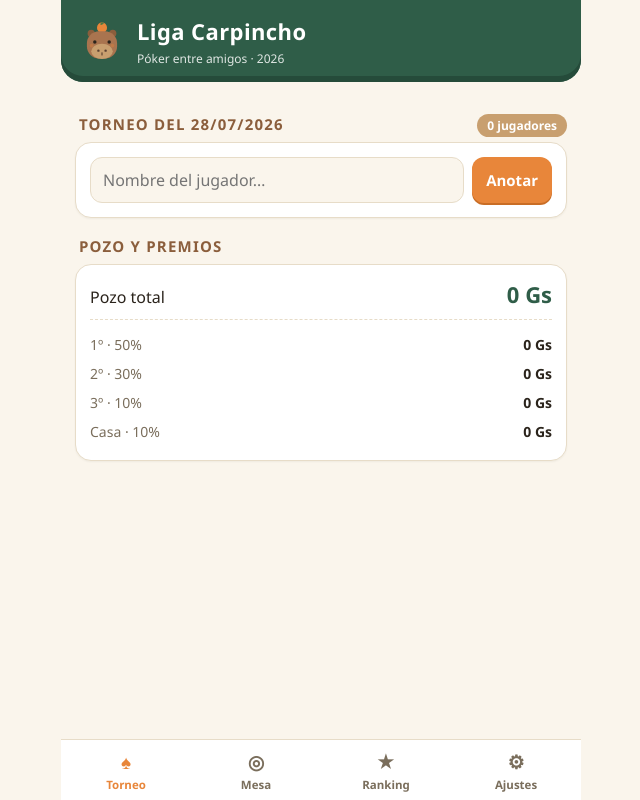
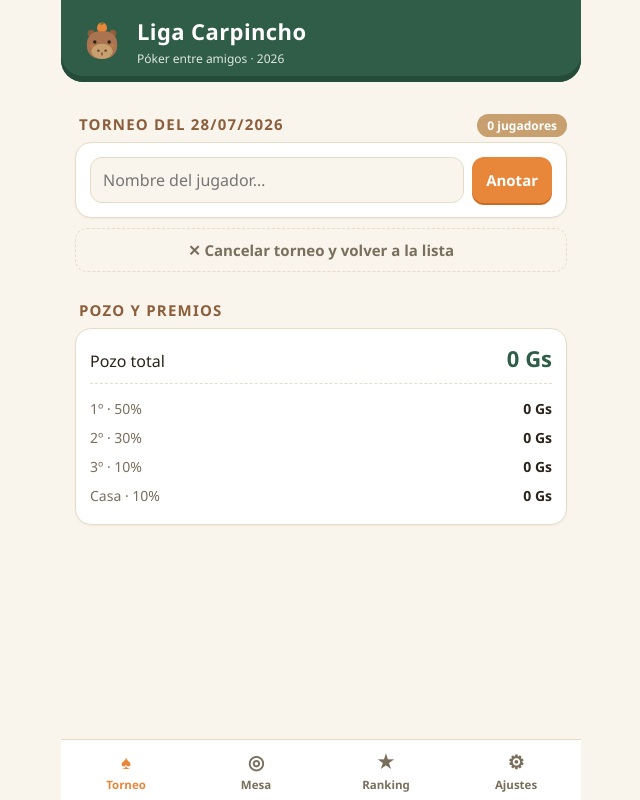
Before and after one commit to alanpy/poker-cabivara, a React (Vite) app: page / in a window 1280 px wide. Both pictures are taken after a click on the button "Empezar torneo de hoy". Shown: the whole page, without its empty margins (319-959 px from the left). Built offline with nearby package versions, Linux system fonts and the light colour scheme.

Commit message:
Boton para cancelar un torneo sin jugadores y volver a la lista

```diff
--- a/src/App.jsx
+++ b/src/App.jsx
@@ -196,6 +196,10 @@ function TabTorneo({ data, guardar, torneo, avisar }) {
     });
   };
 
+  const cancelarTorneo = () => {
+    guardar({ ...data, torneos: data.torneos.filter((t) => t.id !== torneo.id) });
+  };
+
   const agregarJugador = () => {
     const nombre = nombreNuevo.trim();
     if (!nombre) return;
@@ -323,6 +327,12 @@ function TabTorneo({ data, guardar, torneo, avisar }) {
           </button>
         </div>
       </div>
+
+      {total === 0 && (
+        <button className="lc-btn fantasma" onClick={cancelarTorneo}>
+          ✕ Cancelar torneo y volver a la lista
+        </button>
+      )}
 
       {/* lista de jugadores */}
       {ordenados.map((jid) => {
```
